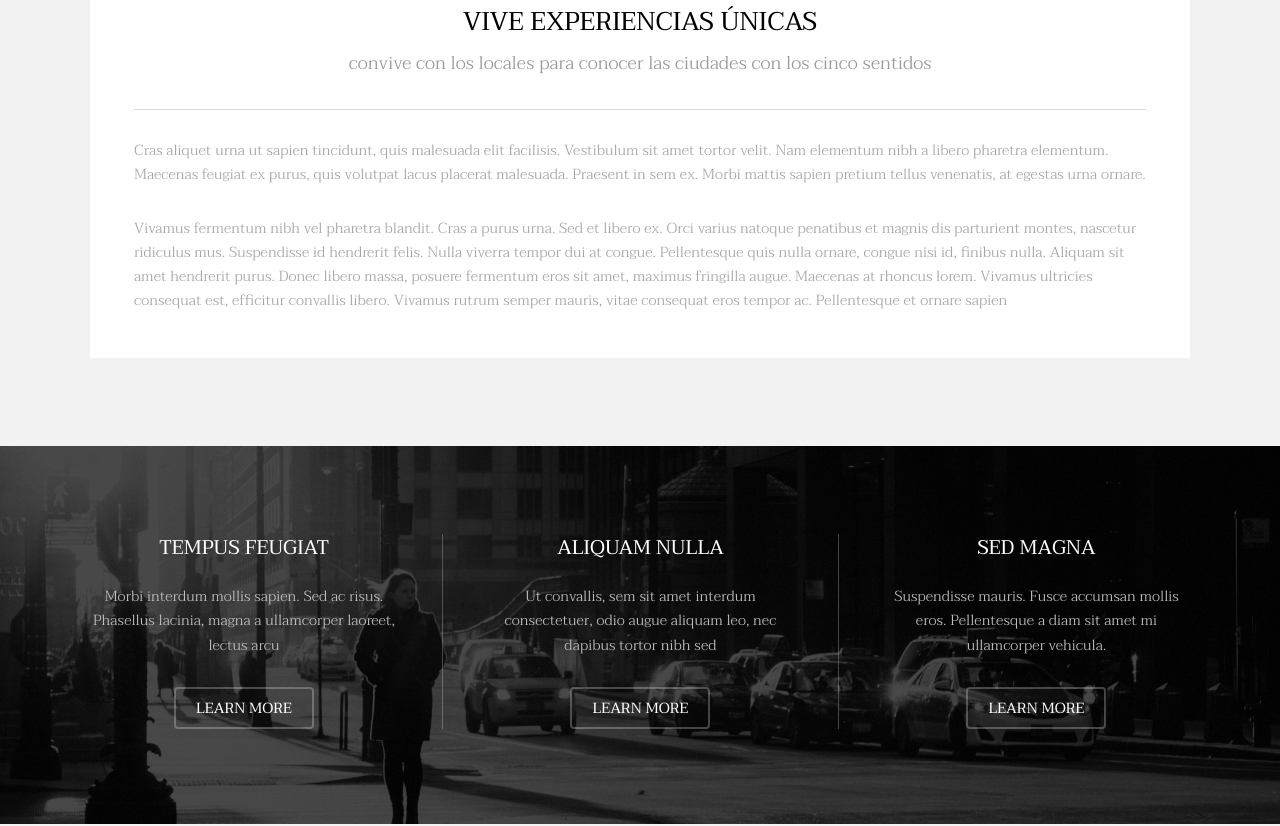
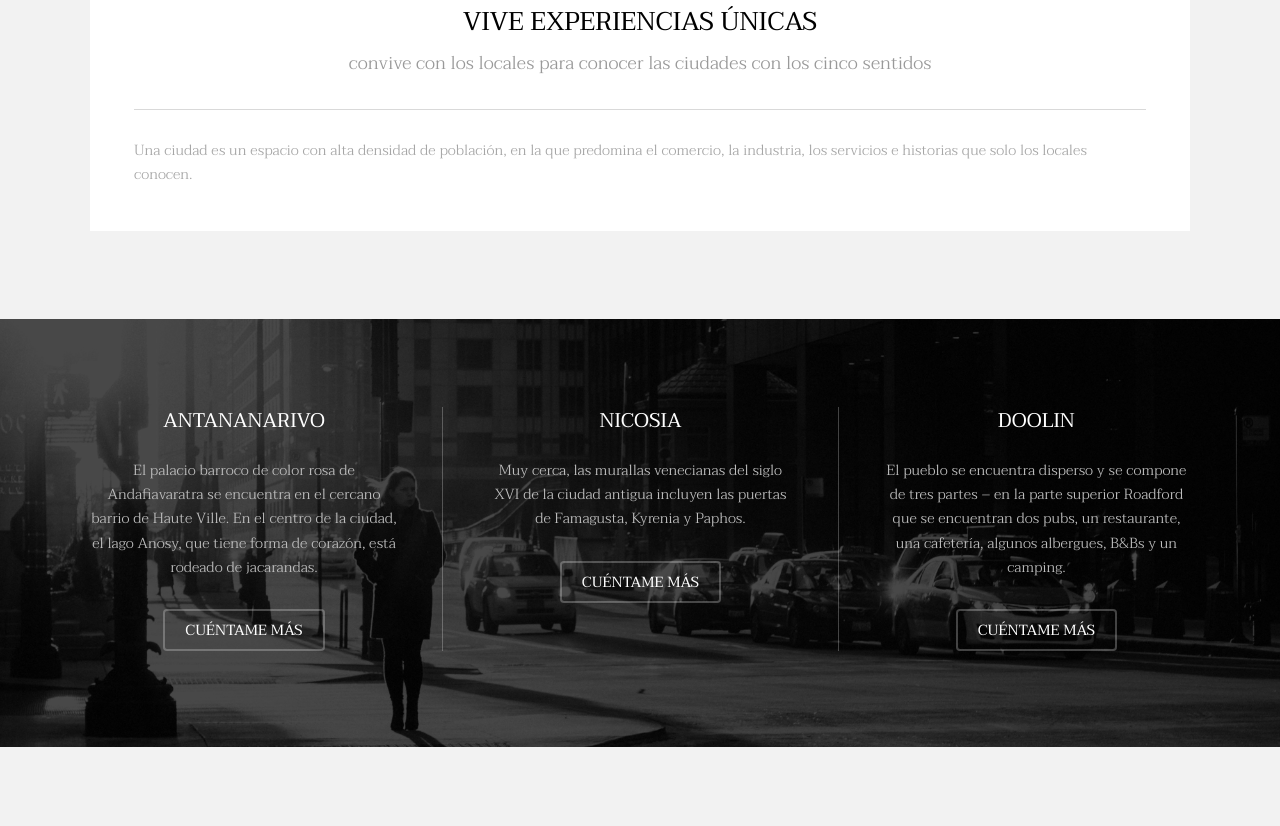
Before and after one commit to mansalfer/04_REP_METROPOLITA, a plain HTML site: page index.html in a window 1280 px wide. Shown: the part 1286-2112 px from the top of the page. Drawn offline with Linux system fonts and the light colour scheme.

Commit message:
todos los textos que faltan por MAURO

```diff
--- a/index.html
+++ b/index.html
@@ -56,8 +56,7 @@
 									<p>convive con los locales para conocer las ciudades con los cinco sentidos</p>
 								</header>
 								<hr />
-								<p> Cras aliquet urna ut sapien tincidunt, quis malesuada elit facilisis. Vestibulum sit amet tortor velit. Nam elementum nibh a libero pharetra elementum. Maecenas feugiat ex purus, quis volutpat lacus placerat malesuada. Praesent in sem ex. Morbi mattis sapien pretium tellus venenatis, at egestas urna ornare.</p>
-								<p>Vivamus fermentum nibh vel pharetra blandit. Cras a purus urna. Sed et libero ex. Orci varius natoque penatibus et magnis dis parturient montes, nascetur ridiculus mus. Suspendisse id hendrerit felis. Nulla viverra tempor dui at congue. Pellentesque quis nulla ornare, congue nisi id, finibus nulla. Aliquam sit amet hendrerit purus. Donec libero massa, posuere fermentum eros sit amet, maximus fringilla augue. Maecenas at rhoncus lorem. Vivamus ultricies consequat est, efficitur convallis libero. Vivamus rutrum semper mauris, vitae consequat eros tempor ac. Pellentesque et ornare sapien</p>
+								<p> Una ciudad es un espacio con alta densidad de población, en la que predomina el comercio, la industria, los servicios e historias que solo los locales conocen.</p>
 							</div>
 						</div>
 					</div>
@@ -70,29 +69,29 @@
 					<div id="flexgrid">
 						<div>
 							<header>
-								<h3>Tempus Feugiat</h3>
+								<h3>ANTANANARIVO</h3>
 							</header>
-							<p>Morbi interdum mollis sapien. Sed ac risus. Phasellus lacinia, magna a ullamcorper laoreet, lectus arcu</p>
+							<p>El palacio barroco de color rosa de Andafiavaratra se encuentra en el cercano barrio de Haute Ville. En el centro de la ciudad, el lago Anosy, que tiene forma de corazón, está rodeado de jacarandas.</p>
 							<ul class="actions">
-								<li><a href="#" class="button alt">Learn More</a></li>
+								<li><a href="#" class="button alt">Cuéntame más</a></li>
 							</ul>
 						</div>
 						<div>
 							<header>
-								<h3>Aliquam Nulla</h3>
+								<h3>NICOSIA</h3>
 							</header>
-							<p>Ut convallis, sem sit amet interdum consectetuer, odio augue aliquam leo, nec dapibus tortor nibh sed </p>
+							<p>Muy cerca, las murallas venecianas del siglo XVI de la ciudad antigua incluyen las puertas de Famagusta, Kyrenia y Paphos. </p>
 							<ul class="actions">
-								<li><a href="#" class="button alt">Learn More</a></li>
+								<li><a href="#" class="button alt">Cuéntame más</a></li>
 							</ul>
 						</div>
 						<div>
 							<header>
-								<h3>Sed Magna</h3>
+								<h3>DOOLIN</h3>
 							</header>
-							<p>Suspendisse mauris. Fusce accumsan mollis eros. Pellentesque a diam sit amet mi ullamcorper vehicula.</p>
+							<p>El pueblo se encuentra disperso y se compone de tres partes – en la parte superior Roadford que se encuentran dos pubs, un restaurante, una cafetería, algunos albergues, B&Bs y un camping.</p>
 							<ul class="actions">
-								<li><a href="#" class="button alt">Learn More</a></li>
+								<li><a href="#" class="button alt">Cuéntame más</a></li>
 							</ul>
 						</div>
 					</div>
```
